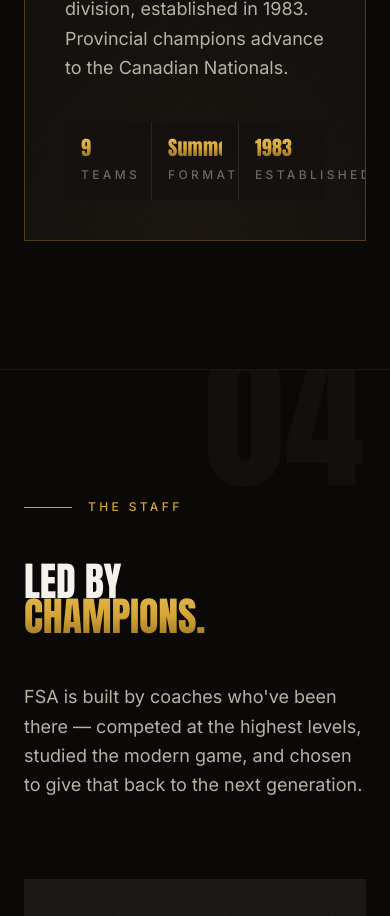
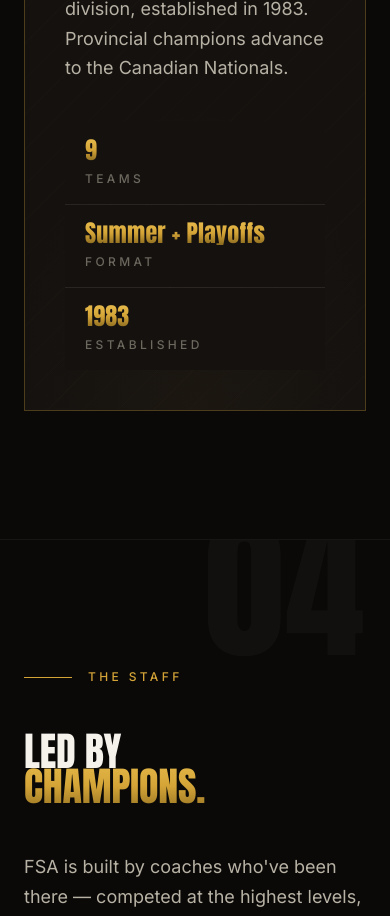
Before and after one commit to yousseflkh/fsa-website, a Next.js app: page / in a window 390 px wide. Shown: the part 8720-9636 px from the top of the page. Built offline with nearby package versions, Linux system fonts and the light colour scheme.

Commit message:
Stack League stats vertically on mobile to fix overflow

```diff
--- a/src/components/League.tsx
+++ b/src/components/League.tsx
@@ -92,17 +92,17 @@
                 Provincial champions advance to the Canadian Nationals.
               </p>
 
-              <div className="mt-10 grid grid-cols-3 gap-px bg-fsa-bone/8 max-w-2xl">
+              <div className="mt-10 grid grid-cols-1 sm:grid-cols-3 gap-px bg-fsa-bone/8 max-w-2xl">
                 {[
                   { label: "Teams", value: "9" },
-                  { label: "Format", value: "Summer" },
+                  { label: "Format", value: "Summer + Playoffs" },
                   { label: "Established", value: "1983" },
                 ].map((s) => (
-                  <div key={s.label} className="bg-fsa-ink p-4 lg:p-5">
-                    <div className="font-display text-xl lg:text-3xl text-gold-gradient leading-none">
+                  <div key={s.label} className="bg-fsa-ink px-5 py-4">
+                    <div className="font-display text-2xl lg:text-3xl text-gold-gradient leading-none">
                       {s.value}
                     </div>
-                    <div className="mt-2 eyebrow text-fsa-bone-dim text-[0.55rem] lg:text-[0.6rem]">
+                    <div className="mt-2 eyebrow text-fsa-bone-dim text-[0.6rem]">
                       {s.label}
                     </div>
                   </div>
```
